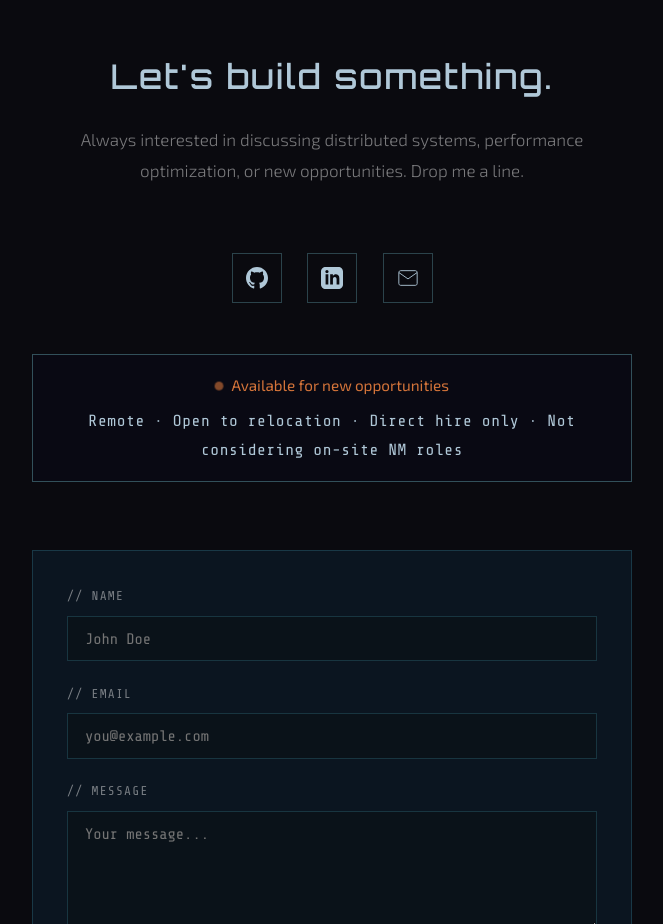
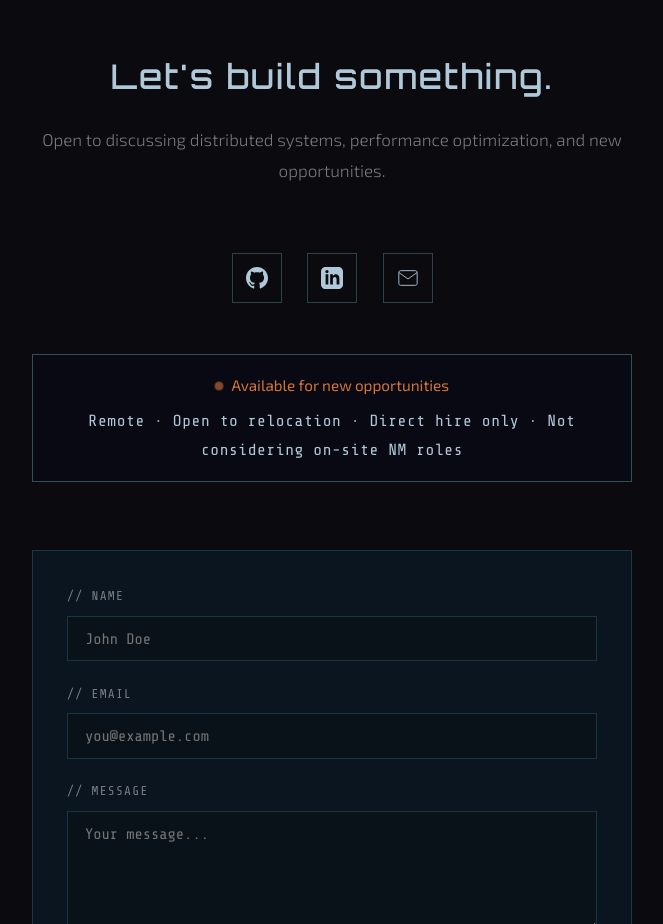
Before and after one commit to ArchaicScribe/dev-site, a React (Vite) app: page / in a window 1280 px wide. Shown: the part 5420-6344 px from the top of the page, without its empty margins (308-971 px from the left). Built offline with nearby package versions, Linux system fonts and the light colour scheme.

Commit message:
fix: replace casual contact line with professional phrasing

```diff
--- a/src/components/Contact.jsx
+++ b/src/components/Contact.jsx
@@ -39,7 +39,7 @@ export function Contact() {
           <div style={{ width: '60px', height: '1px', background: 'linear-gradient(90deg, var(--ui-highlight-dim), transparent)' }}></div>
         </motion.div>
         <motion.p style={{ fontFamily: "'Orbitron', sans-serif", fontSize: 'clamp(1.25rem, 3vw, 2rem)', fontWeight: 500, color: 'var(--text-secondary)', marginBottom: '1rem', letterSpacing: '0.05em' }} variants={fadeUpVariants}>Let's build something.</motion.p>
-        <motion.p style={{ fontFamily: "'Exo 2', sans-serif", fontSize: '1rem', fontWeight: 300, color: 'var(--text-muted)', marginBottom: '4rem', lineHeight: 1.8 }} variants={fadeUpVariants}>Always interested in discussing distributed systems, performance optimization, or new opportunities. Drop me a line.</motion.p>
+        <motion.p style={{ fontFamily: "'Exo 2', sans-serif", fontSize: '1rem', fontWeight: 300, color: 'var(--text-muted)', marginBottom: '4rem', lineHeight: 1.8 }} variants={fadeUpVariants}>Open to discussing distributed systems, performance optimization, and new opportunities.</motion.p>
         <motion.div style={{ display: 'flex', justifyContent: 'center', gap: '1.5rem', marginBottom: '3rem' }} variants={fadeUpVariants}>
           {socialLinks.map((link) => <a key={link.name} href={link.href} target={link.href.startsWith('mailto') ? undefined : '_blank'} rel={link.href.startsWith('mailto') ? undefined : 'noopener noreferrer'} style={socialStyle} aria-label={link.name} title={link.tooltip}><svg width="22" height="22" viewBox="0 0 24 24" fill="currentColor" dangerouslySetInnerHTML={{ __html: link.icon }}></svg></a>)}
         </motion.div>
```
